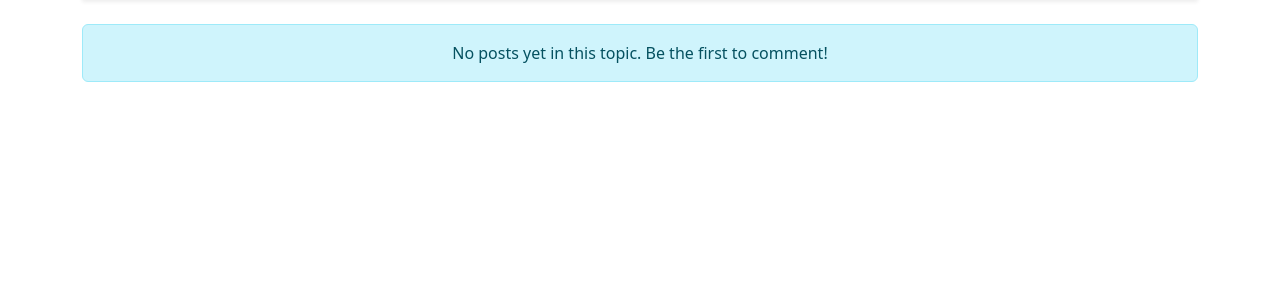
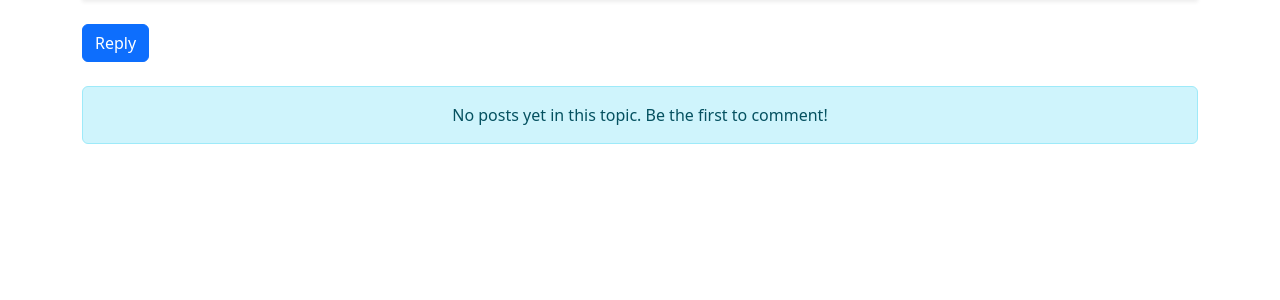
Before and after one commit to Ameramahmoud22/Discussion_board, a Django app: template templates/topic_posts.html in a window 1280 px wide. Shown: the part 143-443 px from the top of the page. Run offline with Django 5.2, Linux system fonts and the light colour scheme; the template is opened without the code that fills it, so the values that code supplies are empty; some libraries are stand-ins or nearby versions.

Commit message:
create the reply button but not activated yet

```diff
--- a/templates/topic_posts.html
+++ b/templates/topic_posts.html
@@ -27,6 +27,9 @@
 {% endblock %}
 
 {% block content %}
+<div class="mb-4">
+    <a href="#" class="btn  btn-primary">Reply</a>
+</div>
   {% for post in topic.posts.all %}
   <div class="card mb-3 shadow-sm border-0">
     <div class="card-body p-4">
@@ -40,9 +43,7 @@
         </div>
 
         <div class="col-md-10 col-9">
-          <div class="d-flex justify-content-between align-items-center mb-2">
-            <small class="text-muted">Posted on {{ post.created_dt|date:"M d, Y H:i" }}</small>
-          </div>
+
           <p class="mb-3">{{ post.message|linebreaks }}</p>
 
           {% if post.created_by == user %}
```
